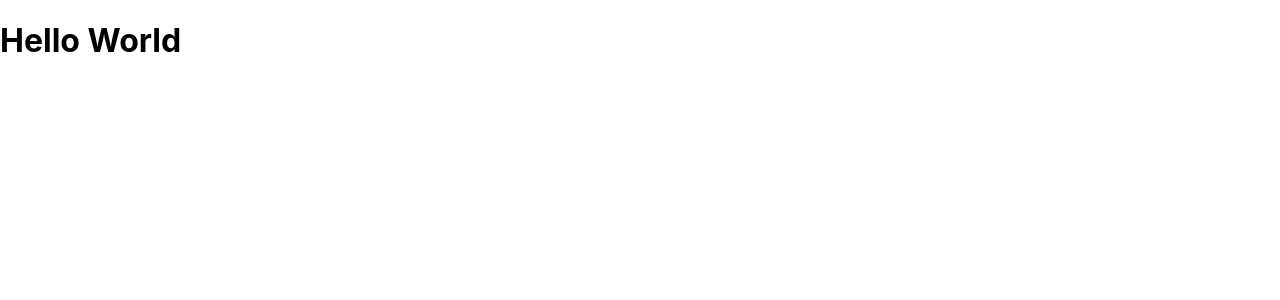
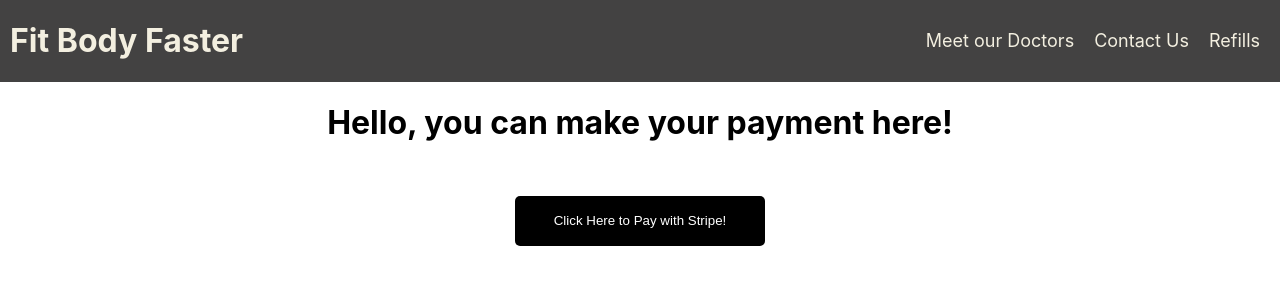
Before and after one commit to ZanePage/fitbodyfast, a Next.js app: page /payment-page in a window 1280 px wide. Shown: the top 300 px of the page. Built offline with nearby package versions, Linux system fonts and the light colour scheme.

Commit message:
added payment method

```diff
--- /dev/null
+++ b/checkout.js
@@ -0,0 +1,23 @@
+import { loadStripe } from '@stripe/stripe-js';
+
+export async function checkout({lineItems}) {
+    let stripePromise = null;
+
+    const getStripe = () => {
+        if(!stripePromise) {
+            stripePromise = loadStripe(process.env.NEXT_PUBLIC_API_KEY);
+        } else {
+            console.log("error getting stripe promise");
+        }
+        return stripePromise
+    }
+
+    const stripe = await getStripe();
+
+    await stripe.redirectToCheckout({
+        mode: 'payment',
+        lineItems,
+        successUrl: `${window.location.origin}?session_id={CHECKOUT_SESSION_ID}`,
+        cancelUrl: window.location.origin
+    })
+}
--- a/components/Footer.js
+++ b/components/Footer.js
@@ -1,7 +1,7 @@
 const Footer = () => {
     return (
         <footer>
-            <p>Copyright 2022 Fit Bodies Fast</p>
+            <p>Copyright 2022 Fit Bodies Fast LLC</p>
         </footer>
     );
 }
--- a/components/Navbar.js
+++ b/components/Navbar.js
@@ -7,7 +7,7 @@ const Navbar = () => {
             <div class="tabs">
                 <a href="/about">Meet our Doctors</a>
                 <a href="/initial">Contact Us</a>
-                <a href="/refill">Refils</a>
+                <a href="/refill">Refills</a>
             </div>
         </div>
      );
--- a/pages/payment-page.js
+++ b/pages/payment-page.js
@@ -1,9 +1,23 @@
-
+import { checkout } from '../checkout.js'
+import Navbar from '../components/Navbar.js'
 
 export default function Payment() {
     return (
         <div>
-            <h1>Hello World</h1>
+            <Navbar />
+            <div class="payments">
+                <h1>Hello, you can make your payment here!</h1>
+                <button onClick={() => {
+                    checkout({
+                        lineItems: [
+                            {
+                                price: "price_1MExfRFXPiISFqsupWUJ9eC7",
+                                quantity: 1,
+                            }
+                        ]
+                    })
+                }}>Click Here to Pay with Stripe!</button>
+            </div>
         </div>
     )
 }
--- a/styles/globals.css
+++ b/styles/globals.css
@@ -22,8 +22,9 @@ a {
 }
 
 .header-image {
-  max-width: 100%;
+  max-width: 75%;
   height: auto;
+  padding-bottom: 3rem;
 }
 
 iframe {
@@ -205,3 +206,21 @@ input[type="submit"] {
   color: white;
   border: none;
 }
+
+.payments {
+  display: flex;
+  flex-direction: column;
+  justify-content: center;
+  align-items: center;
+}
+
+.payments button {
+  margin-top: 2rem;
+  cursor: pointer;
+  background: black;
+  color: white;
+  border: none;
+  border-radius: 5px;
+  width: 250px;
+  height: 50px;
+}
```
